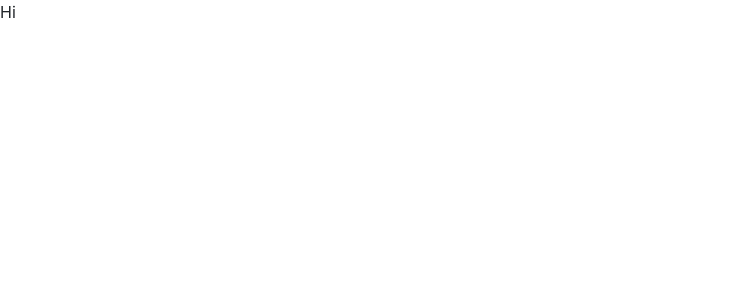
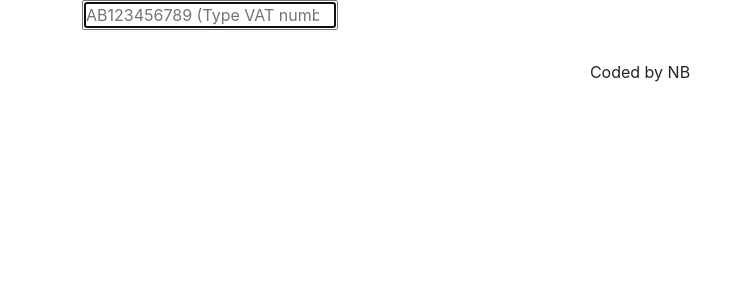
Before and after one commit to Natta-Sha/vat-id-check-app, a React (Create React App) app: page / in a window 1280 px wide. Shown: the top 300 px of the page, without its empty margins (0-752 px from the left). Built offline with nearby package versions, Linux system fonts and the light colour scheme.

Commit message:
added api integration

```diff
--- a/package.json
+++ b/package.json
@@ -6,6 +6,7 @@
     "@testing-library/jest-dom": "^5.16.5",
     "@testing-library/react": "^13.4.0",
     "@testing-library/user-event": "^13.5.0",
+    "axios": "^1.3.6",
     "react": "^18.2.0",
     "react-dom": "^18.2.0",
     "react-scripts": "5.0.1",
--- a/src/App.css
+++ b/src/App.css
@@ -0,0 +1,7 @@
+.App {
+}
+
+.App-footer {
+  text-align: center;
+  margin: 30px 0;
+}
--- a/src/App.js
+++ b/src/App.js
@@ -1,5 +1,14 @@
+import React from "react";
 import "./App.css";
+import VatIdCheck from "./VatIdCheck";
 
 export default function App() {
-  return <div className="App">Hi</div>;
+  return (
+    <div className="App">
+      <div className="container">
+        <VatIdCheck />
+        <footer className="App-footer">Coded by NB</footer>
+      </div>
+    </div>
+  );
 }
--- /dev/null
+++ b/src/VatIdCheck.css
@@ -0,0 +1,2 @@
+.VatIdCheck {
+}
--- /dev/null
+++ b/src/VatIdCheck.js
@@ -0,0 +1,37 @@
+import React, { useState } from "react";
+import axios from "axios";
+import "./VatIdCheck.css";
+
+//Documentation: https://vatcheckapi.com/docs/#authentication-methods
+
+export default function VatIdCheck() {
+  let [keyword, setKeyword] = useState("");
+
+  function handleResponse(response) {
+    console.log(response.data.registration_info.address);
+  }
+
+  function search(event) {
+    event.preventDefault();
+
+    let apiKey = `eg9uTHp9geZ0NlaT7CXL0jpPeBSNYXsvMQP0eLGa`;
+    let apiUrl = `https://api.vatcheckapi.com/v2/check?vat_number=EE101992839&apikey=${apiKey}`;
+
+    axios.get(apiUrl).then(handleResponse);
+  }
+  function handleKeywordChange() {
+    setKeyword(event.target.value);
+  }
+  return (
+    <div className="VatIdCheck">
+      <form onSubmit={search}>
+        <input
+          type="search"
+          placeholder="AB123456789 (Type VAT number including country code"
+          autoFocus={true}
+          onChange={handleKeywordChange}
+        />
+      </form>
+    </div>
+  );
+}
```
Also changed, not shown: 1 other file (tests, documents, lock files or other folders).
